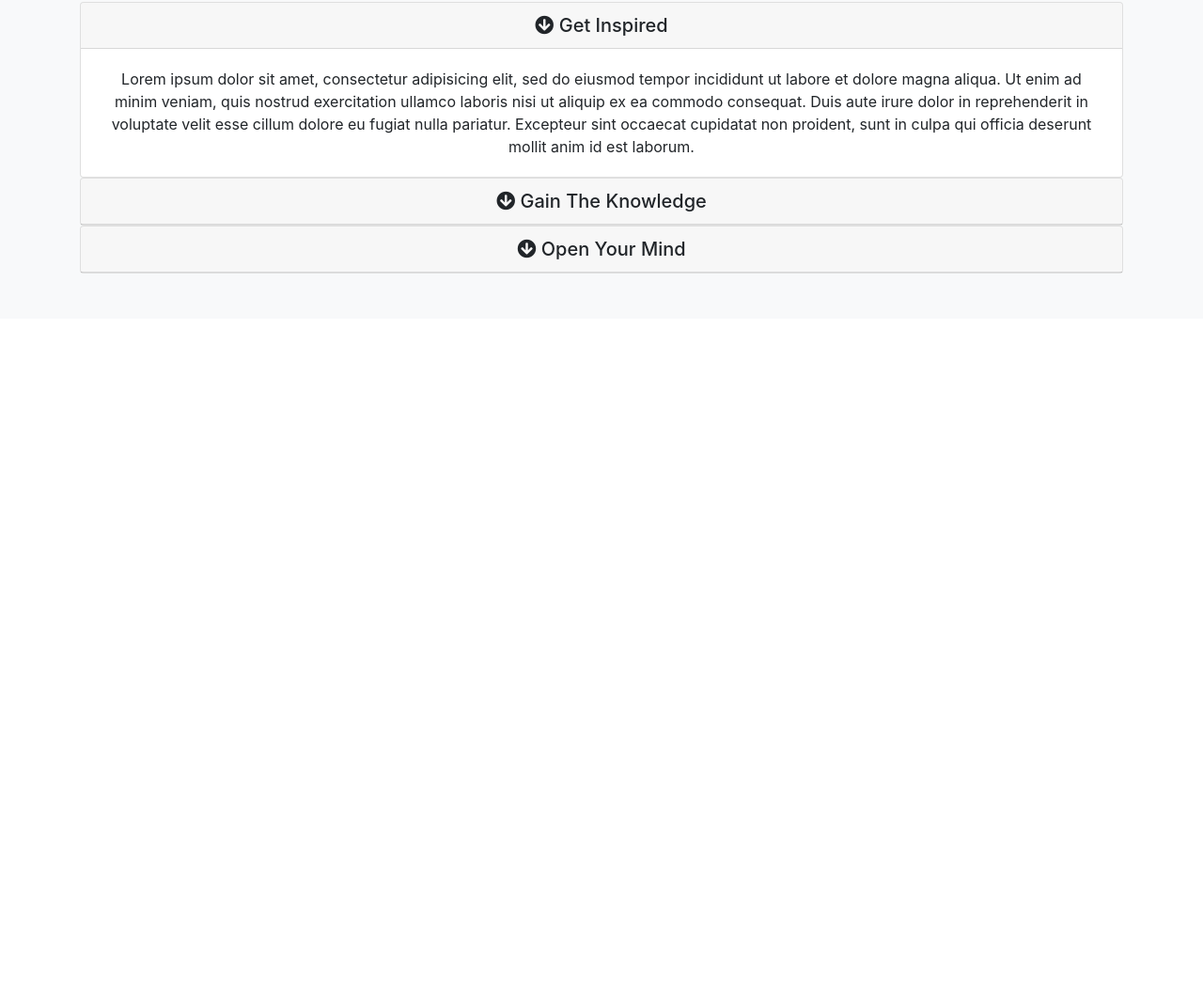
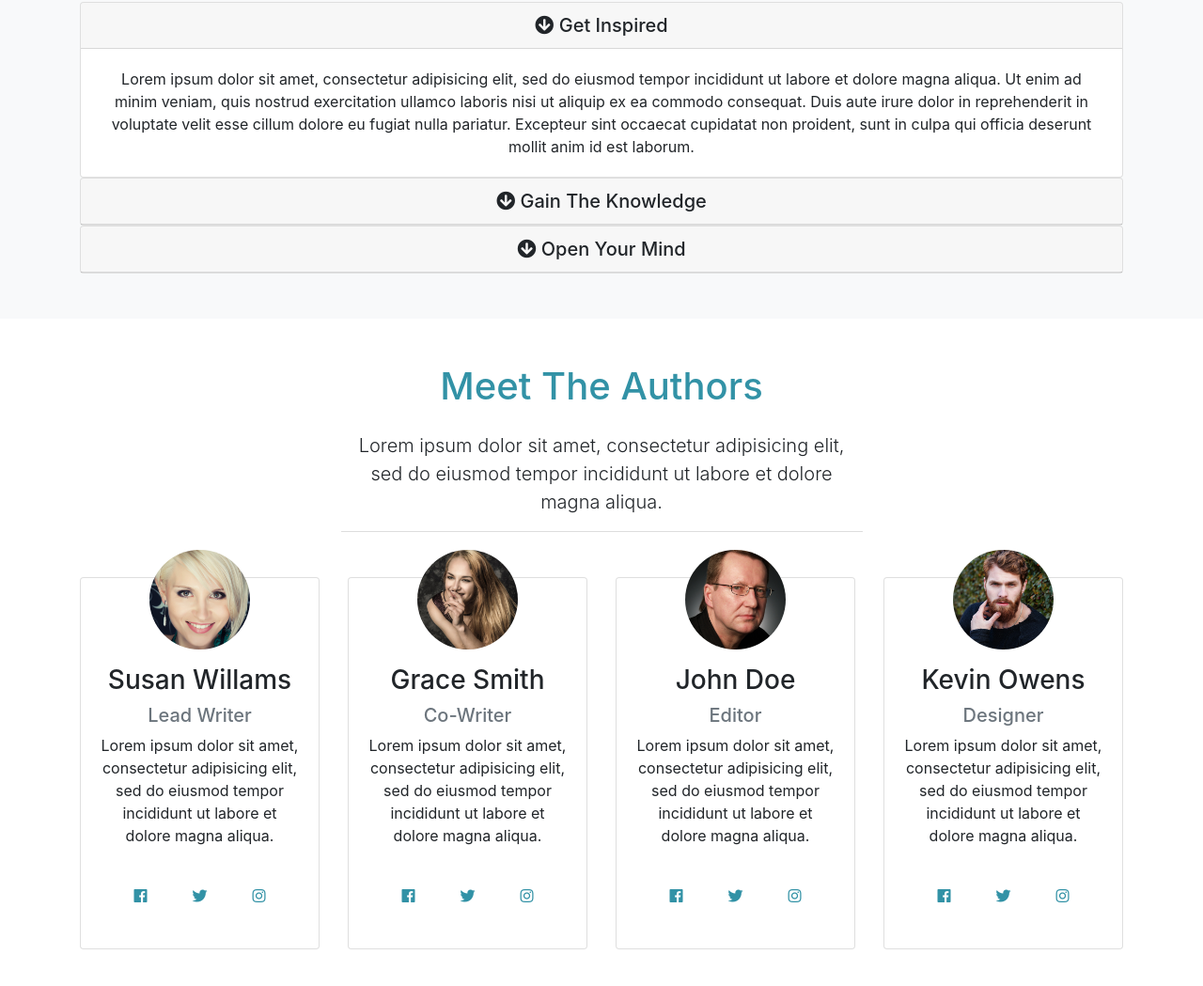
Before and after one commit to shrirangmhalgi/mizuxe, a plain HTML site: page index.html in a window 1280 px wide. Shown: the part 1406-2455 px from the top of the page at 94% size. Before the commit the page ends 1745 px from the top, so only its background shows below. Drawn offline with nearby package versions, Linux system fonts and the light colour scheme.

Commit message:
Added the authors section

```diff
--- a/index.html
+++ b/index.html
@@ -184,6 +184,144 @@
     </div>
   </section>
 
+  <section id="authors" class="my-5 text-center">
+    <div class="container">
+      <div class="row">
+        <div class="col">
+          <div class="info-header mb-5">
+            <h1 class="text-primary pb-3">
+              Meet The Authors
+            </h1>
+            <p class="lead">
+              Lorem ipsum dolor sit amet, consectetur adipisicing elit, sed do eiusmod tempor incididunt ut labore et dolore magna aliqua.
+            </p>
+          </div>
+        </div>
+      </div>
+      <div class="row">
+        <div class="col-lg-3 col-md-6">
+          <div class="card">
+            <div class="card-body">
+              <img src="img/person1.jpg" alt="Susan Willams" class="img-fluid rounded-circle w-50 mb-3">
+              <h3>Susan Willams</h3>
+              <h5 class="text-muted">Lead Writer</h5>
+              <p>
+                Lorem ipsum dolor sit amet, consectetur adipisicing elit, sed do eiusmod tempor incididunt ut labore et dolore magna aliqua.
+              </p>
+              <div class="d-flex justify-content-center">
+                <div class="p-4">
+                  <a href="http://facebook.com">
+                    <i class="fab fa-facebook"></i>
+                  </a>
+                </div>
+                <div class="p-4">
+                  <a href="http://twitter.com">
+                    <i class="fab fa-twitter"></i>
+                  </a>
+                </div>
+                <div class="p-4">
+                  <a href="http://instagram.com">
+                    <i class="fab fa-instagram"></i>
+                  </a>
+                </div>
+              </div>
+            </div>
+          </div>
+        </div>
+
+        <div class="col-lg-3 col-md-6">
+          <div class="card">
+            <div class="card-body">
+              <img src="img/person2.jpg" alt="Susan Willams" class="img-fluid rounded-circle w-50 mb-3">
+              <h3>Grace Smith</h3>
+              <h5 class="text-muted">Co-Writer</h5>
+              <p>
+                Lorem ipsum dolor sit amet, consectetur adipisicing elit, sed do eiusmod tempor incididunt ut labore et dolore magna aliqua.
+              </p>
+              <div class="d-flex justify-content-center">
+                <div class="p-4">
+                  <a href="http://facebook.com">
+                    <i class="fab fa-facebook"></i>
+                  </a>
+                </div>
+                <div class="p-4">
+                  <a href="http://twitter.com">
+                    <i class="fab fa-twitter"></i>
+                  </a>
+                </div>
+                <div class="p-4">
+                  <a href="http://instagram.com">
+                    <i class="fab fa-instagram"></i>
+                  </a>
+                </div>
+              </div>
+            </div>
+          </div>
+        </div>
+
+        <div class="col-lg-3 col-md-6">
+          <div class="card">
+            <div class="card-body">
+              <img src="img/person3.jpg" alt="Susan Willams" class="img-fluid rounded-circle w-50 mb-3">
+              <h3>John Doe</h3>
+              <h5 class="text-muted">Editor</h5>
+              <p>
+                Lorem ipsum dolor sit amet, consectetur adipisicing elit, sed do eiusmod tempor incididunt ut labore et dolore magna aliqua.
+              </p>
+              <div class="d-flex justify-content-center">
+                <div class="p-4">
+                  <a href="http://facebook.com">
+                    <i class="fab fa-facebook"></i>
+                  </a>
+                </div>
+                <div class="p-4">
+                  <a href="http://twitter.com">
+                    <i class="fab fa-twitter"></i>
+                  </a>
+                </div>
+                <div class="p-4">
+                  <a href="http://instagram.com">
+                    <i class="fab fa-instagram"></i>
+                  </a>
+                </div>
+              </div>
+            </div>
+          </div>
+        </div>
+
+        <div class="col-lg-3 col-md-6">
+          <div class="card">
+            <div class="card-body">
+              <img src="img/person4.jpg" alt="Susan Willams" class="img-fluid rounded-circle w-50 mb-3">
+              <h3>Kevin Owens</h3>
+              <h5 class="text-muted">Designer</h5>
+              <p>
+                Lorem ipsum dolor sit amet, consectetur adipisicing elit, sed do eiusmod tempor incididunt ut labore et dolore magna aliqua.
+              </p>
+              <div class="d-flex justify-content-center">
+                <div class="p-4">
+                  <a href="http://facebook.com">
+                    <i class="fab fa-facebook"></i>
+                  </a>
+                </div>
+                <div class="p-4">
+                  <a href="http://twitter.com">
+                    <i class="fab fa-twitter"></i>
+                  </a>
+                </div>
+                <div class="p-4">
+                  <a href="http://instagram.com">
+                    <i class="fab fa-instagram"></i>
+                  </a>
+                </div>
+              </div>
+            </div>
+          </div>
+        </div>
+      </div>
+    </div>
+  </section>
+
   <script src="http://code.jquery.com/jquery-3.3.1.min.js" integrity="sha256-FgpCb/KJQlLNfOu91ta32o/NMZxltwRo8QtmkMRdAu8="
     crossorigin="anonymous"></script>
   <script src="https://cdnjs.cloudflare.com/ajax/libs/popper.js/1.14.3/umd/popper.min.js" integrity="sha384-ZMP7rVo3mIykV+2+9J3UJ46jBk0WLaUAdn689aCwoqbBJiSnjAK/l8WvCWPIPm49"
--- a/scss/style.scss
+++ b/scss/style.scss
@@ -37,6 +37,21 @@ body{
   border-bottom: 1px solid #ddd;
 }
 
+#authors{
+  img{
+    margin-top: -50px;
+  }
+
+  .card:hover{
+    background: $primary;
+    color: #fff;
+  }
+
+  .card:hover .fab{
+    color: #fff;
+  }
+}
+
 @media(max-width: 768px){
   #showcase{
     min-height: 500px;
```
Also changed, not shown: css/style.css.
